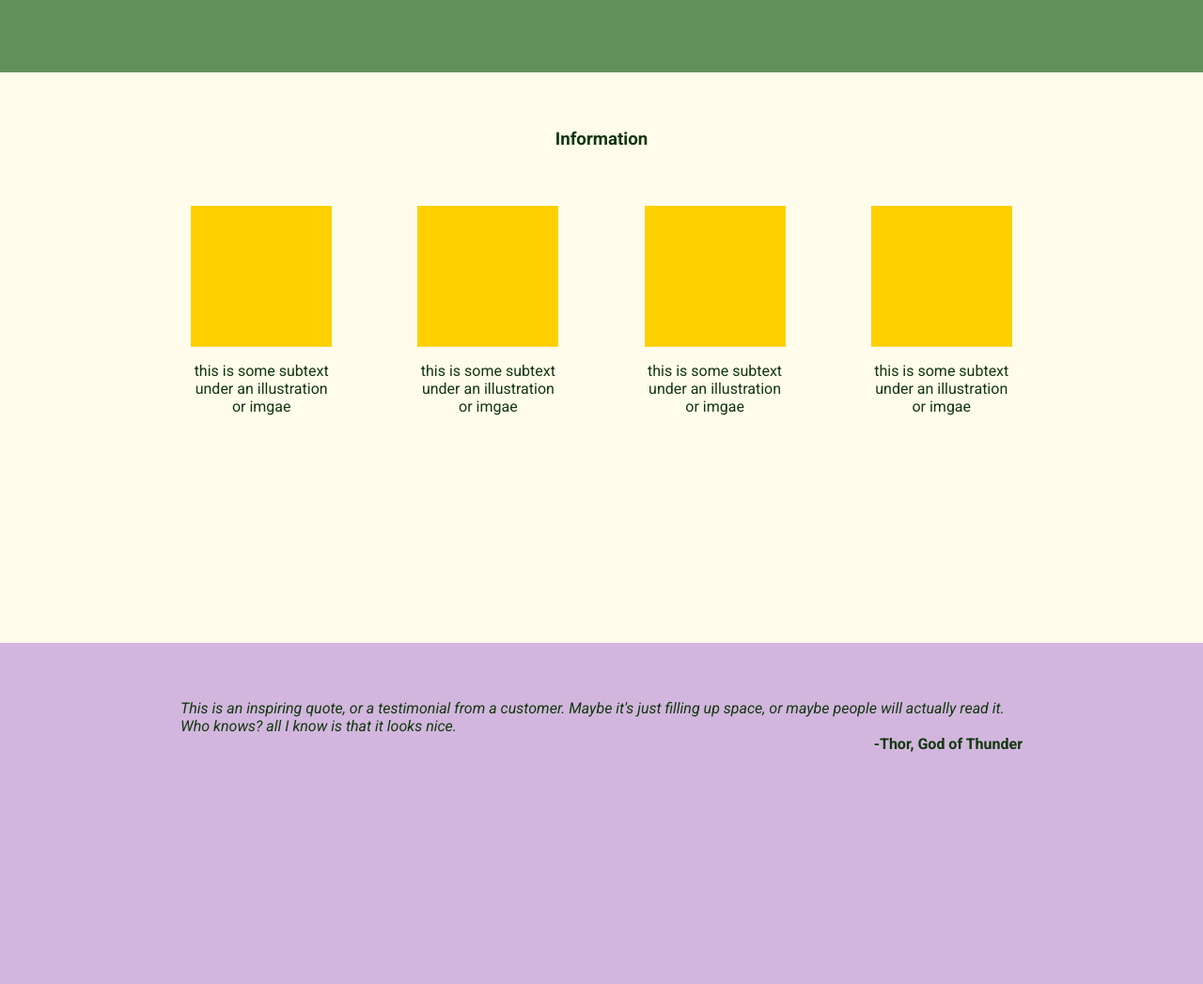
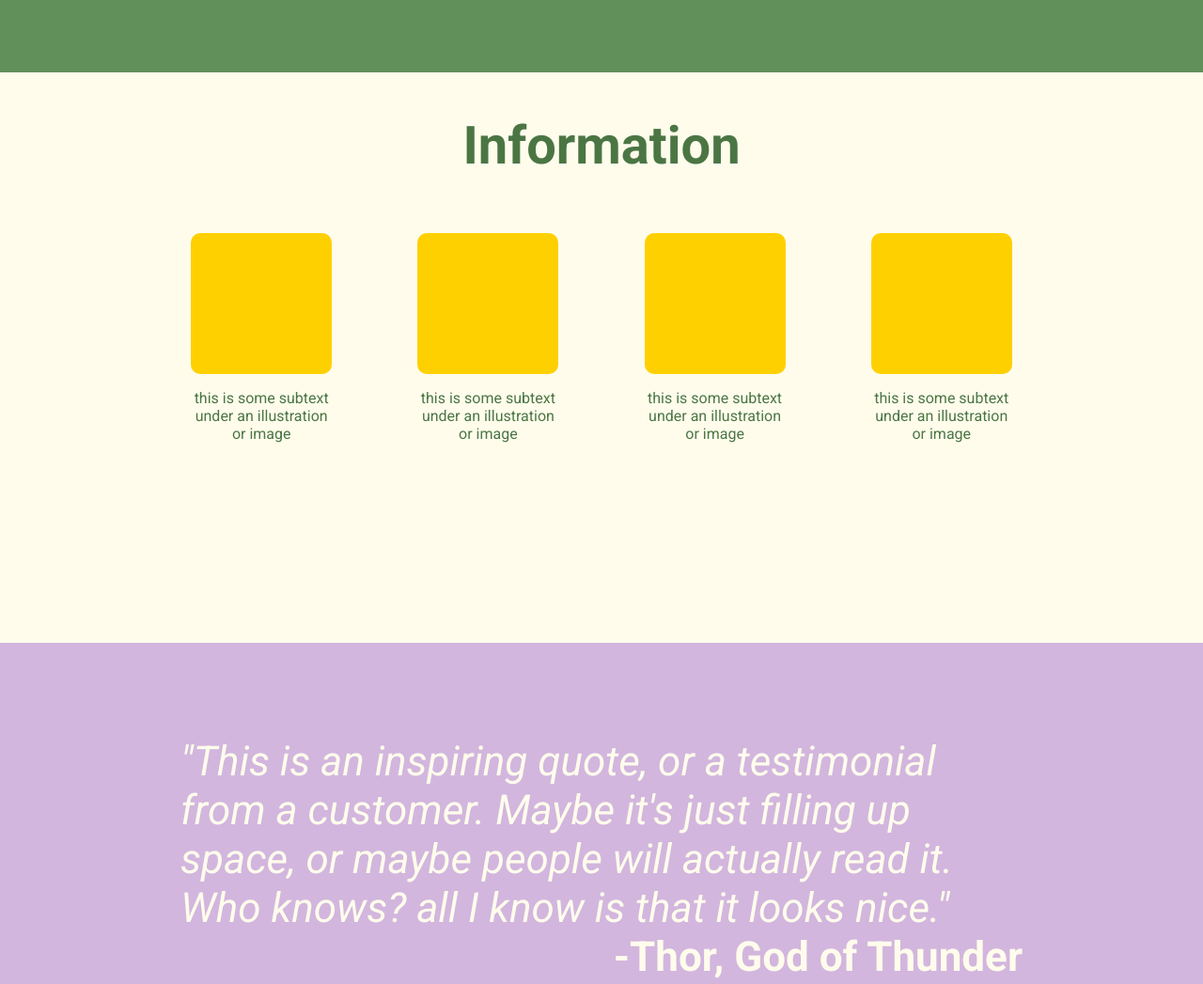
Before and after one commit to AlexHx11/LandingPage, a plain HTML site: page index.html in a window 1280 px wide. Shown: the part 600-1647 px from the top of the page at 94% size. Drawn offline with Linux system fonts and the light colour scheme; a web font is replaced by a local one.

Commit message:
Finish design for last few sections

```diff
--- a/index.html
+++ b/index.html
@@ -29,22 +29,27 @@
     <div class="content info">
         <h3>Information</h3>
         <div class="info-container">
-            <div class="img"></div>
-            <div class="img"></div>
-            <div class="img"></div>
-            <div class="img"></div>
-            <p>this is some subtext under an illustration or imgae</p>
-
-            <p>this is some subtext under an illustration or imgae</p>
-
-            <p>this is some subtext under an illustration or imgae</p>
-
-            <p>this is some subtext under an illustration or imgae</p>
+            <div class="img-text-container">
+                <div class="img"></div>
+                <p>this is some subtext under an illustration or image</p>
+            </div>
+            <div class="img-text-container">
+                <div class="img"></div>
+                <p>this is some subtext under an illustration or image</p>
+            </div>
+            <div class="img-text-container">
+                <div class="img"></div>
+                <p>this is some subtext under an illustration or image</p>
+            </div>
+            <div class="img-text-container">
+                <div class="img"></div>
+                <p>this is some subtext under an illustration or image</p>
+            </div>
         </div>
     </div>
 
     <div class="content quote">
-        <div><em>This is an inspiring quote, or a testimonial from a customer. Maybe it's just filling up space, or maybe people will actually read it. Who knows? all I know is that it looks nice.</em></div>
+        <div><em>"This is an inspiring quote, or a testimonial from a customer. Maybe it's just filling up space, or maybe people will actually read it. Who knows? all I know is that it looks nice."</em></div>
         <div class="author"><strong>-Thor, God of Thunder</strong></div>
     </div>
 
@@ -59,7 +64,7 @@
     </div>
 
     <div class="footer">
-        footer
+        The Butt 2025
     </div>
 </body>
 </html>
--- a/styles.css
+++ b/styles.css
@@ -3,7 +3,7 @@
     margin:0;
     padding: 0;
     font-family: 'Roboto', sans-serif;
-    color: #12370d;
+    color: #fffcec;
 
 }
 
@@ -81,36 +81,51 @@ body {
 /* --------------------------------- */
 .content.info {
     background-color: #fffcec;
-    padding: 60px 10%;
+    padding: 45px 10%;
 
 }
 
 .content.info h3 {
     text-align: center;
     margin-bottom: 60px;
+    font-size: 56px;
+    color: #4b7644;
 }
 
 .info-container {
     display: grid;
-    grid-template-columns: repeat(4, 150px);
-    grid-template-rows: 150px, 80px;
+    grid-template-columns: repeat(auto-fit, 150px);
+    grid-auto-rows: auto;
     gap: 1em;
     justify-content: space-evenly;
+    text-align: center;
+}
 
-    text-align: center;
+.img-text-container {
+    display: flex;
+    flex-direction: column;
+    gap: 1em;
+    align-items: center;
+}
+
+.img-text-container p {
+    color: #4b7644;
 }
 
 .info-container .img {
     height: 150px;
     width: 150px;
     background-color: #ffd000;
+    border-radius: 10px;
 }
 
+/* ---------------------------------------- */
 .content.quote {
     background-color: #d2b6de;
-    padding: 60px 15%;
+    padding: 100px 15%;
     display: flex;
     flex-direction: column;
+    font-size: 44px;
 }
 .content.quote .author {
     align-self: end;
@@ -129,13 +144,22 @@ body {
     background-color: #ffd000;
     padding: 2em 6em;
     width: 50%;
+    border-radius: 15px;
 
     display: flex;
     justify-content: space-between;
 }
 
+.call-to-action button {
+    background-color: #ffd000;
+    border: 3px solid #fffcec;
+    padding: 1em 2em;
+    border-radius: 5px;
+    font-weight: 800;
+}
 /* ---------------------------------------- */
 .footer {
     background-color: #62905a;
     padding: 1em;
+    text-align: center;
 }
```
